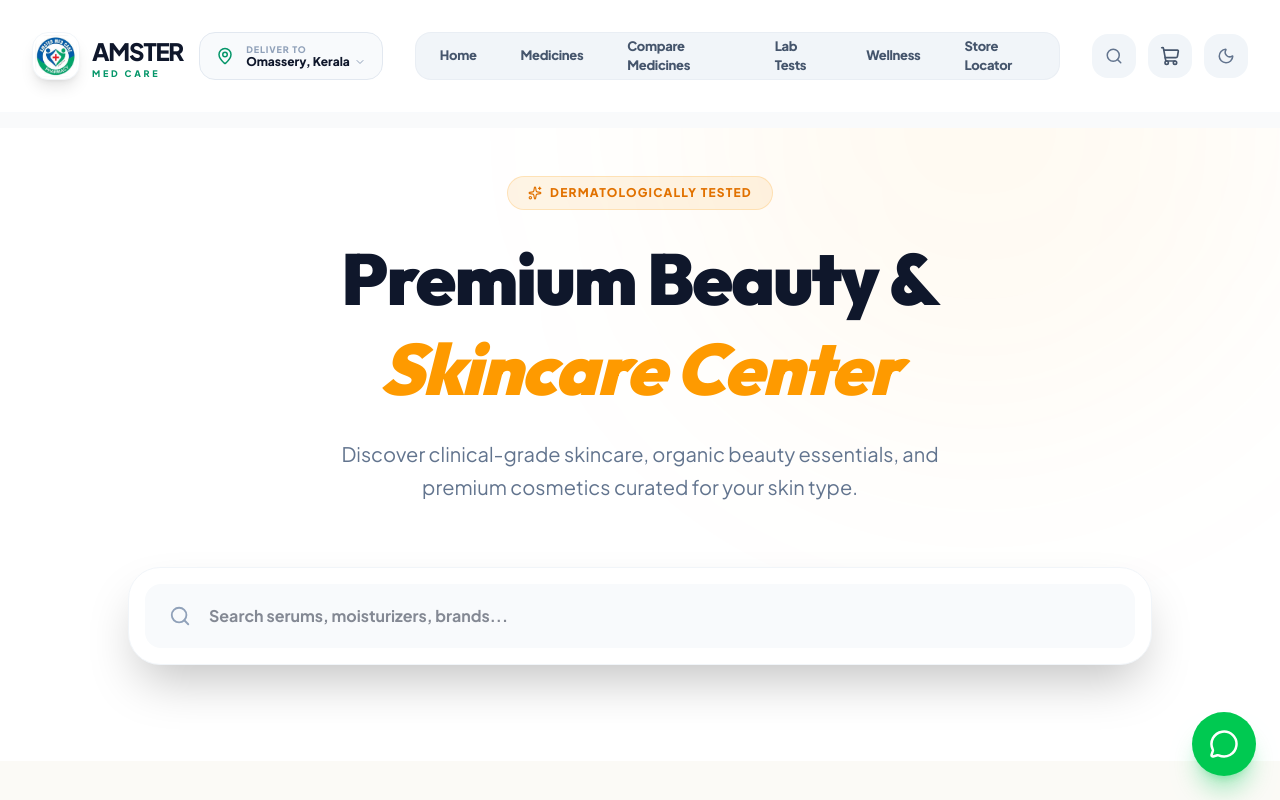
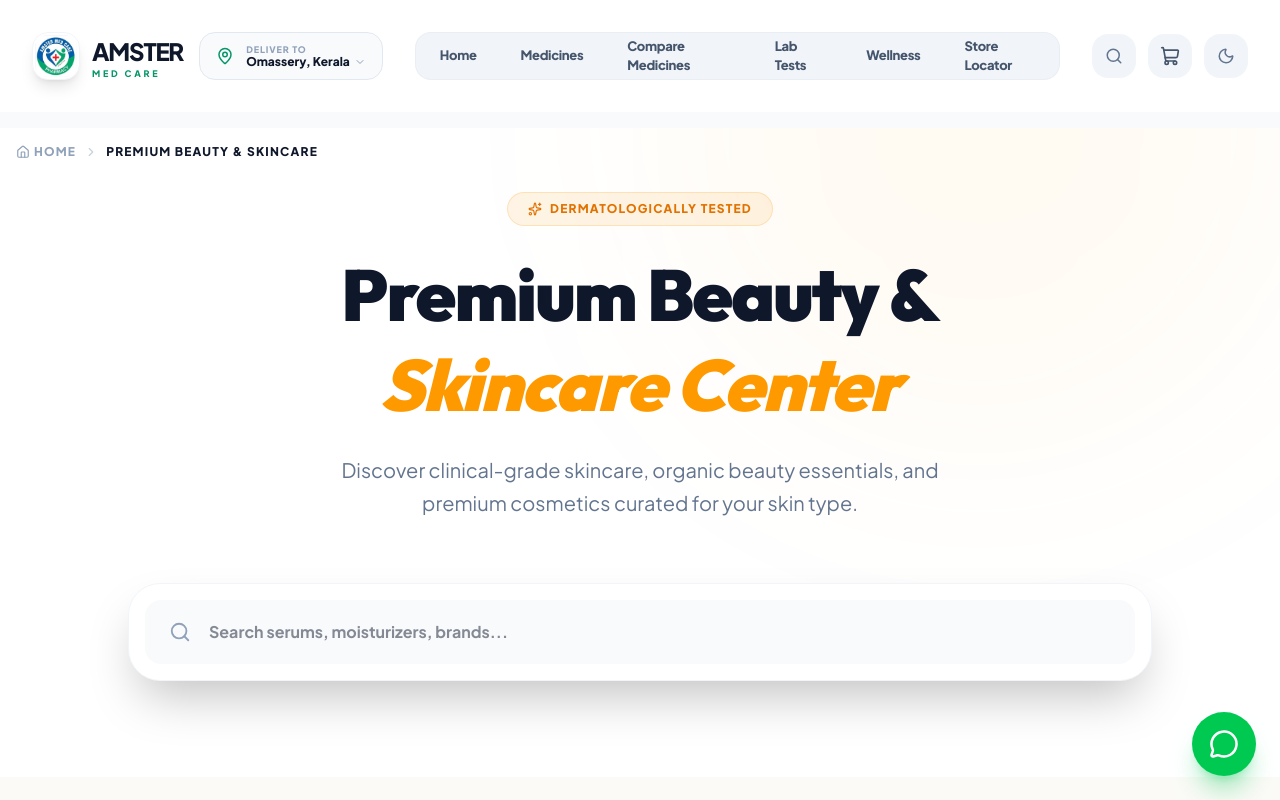
Before and after one commit to ibmdigitech/medical_shop_india, a React (Vite) app: page /cosmetics in a window 1280 px wide. Shown: the top 800 px of the page. Built offline with nearby package versions, Linux system fonts and the light colour scheme.

Commit message:
feat: add Breadcrumbs component and integrate into all category pages

```diff
--- /dev/null
+++ b/src/components/Breadcrumbs.jsx
@@ -0,0 +1,18 @@
+import { Link, useLocation } from 'react-router-dom';
+import { ChevronRight, Home } from 'lucide-react';
+
+export default function Breadcrumbs({ currentPage }) {
+  const location = useLocation();
+
+  return (
+    <div className="w-full py-4 px-4 bg-transparent absolute top-0 left-0 z-20">
+      <div className="max-w-7xl mx-auto flex items-center gap-2 text-xs font-black uppercase tracking-widest text-slate-400">
+        <Link to="/" className="hover:text-primary transition-colors flex items-center gap-1">
+          <Home size={14} /> Home
+        </Link>
+        <ChevronRight size={14} className="opacity-50" />
+        <span className="text-slate-900 dark:text-white">{currentPage}</span>
+      </div>
+    </div>
+  );
+}
--- a/src/pages/AyurvedicPage.jsx
+++ b/src/pages/AyurvedicPage.jsx
@@ -6,6 +6,7 @@ import {
 } from 'lucide-react';
 import { useCart } from '../context/CartContext';
 import CTASection from '../components/CTASection';
+import Breadcrumbs from '../components/Breadcrumbs';
 
 const ayurvedicCategories = ['All', 'Herbal Medicines', 'Organic Supplements', 'Ayurvedic Oils', 'Natural Skincare', 'Wellness Teas', 'Immunity Products'];
 
@@ -78,7 +79,8 @@ export default function AyurvedicPage() {
       </Helmet>
 
       {/* Hero Section */}
-      <section className="relative pt-12 pb-24 px-4 bg-white dark:bg-dark overflow-hidden">
+      <section className="relative pt-16 pb-24 px-4 bg-white dark:bg-dark overflow-hidden">
+        <Breadcrumbs currentPage="Traditional Ayurvedic Wellness" />
         <div className="absolute top-0 right-0 w-[600px] h-[600px] bg-emerald-500/5 rounded-full blur-[120px] -translate-y-1/2" />
 
         <div className="max-w-7xl mx-auto relative z-10">
--- a/src/pages/BabyProductsPage.jsx
+++ b/src/pages/BabyProductsPage.jsx
@@ -6,6 +6,7 @@ import {
 } from 'lucide-react';
 import { useCart } from '../context/CartContext';
 import CTASection from '../components/CTASection';
+import Breadcrumbs from '../components/Breadcrumbs';
 
 const babyCategories = ['All', 'Baby Food', 'Diapers', 'Baby Lotion', 'Feeding Bottles', 'Baby Vitamins', 'Toys & Care'];
 
@@ -78,7 +79,8 @@ export default function BabyProductsPage() {
       </Helmet>
 
       {/* Hero Section */}
-      <section className="relative pt-12 pb-24 px-4 bg-white dark:bg-dark overflow-hidden">
+      <section className="relative pt-16 pb-24 px-4 bg-white dark:bg-dark overflow-hidden">
+        <Breadcrumbs currentPage="Baby Care & Products" />
         <div className="absolute top-0 right-0 w-[600px] h-[600px] bg-rose-500/5 rounded-full blur-[120px] -translate-y-1/2" />
 
         <div className="max-w-7xl mx-auto relative z-10">
--- a/src/pages/CosmeticsPage.jsx
+++ b/src/pages/CosmeticsPage.jsx
@@ -6,6 +6,7 @@ import {
 } from 'lucide-react';
 import { useCart } from '../context/CartContext';
 import CTASection from '../components/CTASection';
+import Breadcrumbs from '../components/Breadcrumbs';
 
 const beautyCategories = ['All', 'Face Care', 'Hair Care', 'Makeup', 'Perfumes', 'Organic Beauty', 'Skin Treatments'];
 
@@ -78,7 +79,8 @@ export default function CosmeticsPage() {
       </Helmet>
 
       {/* Hero Section */}
-      <section className="relative pt-12 pb-24 px-4 bg-white dark:bg-dark overflow-hidden">
+      <section className="relative pt-16 pb-24 px-4 bg-white dark:bg-dark overflow-hidden">
+        <Breadcrumbs currentPage="Premium Beauty & Skincare" />
         <div className="absolute top-0 right-0 w-[600px] h-[600px] bg-amber-500/5 rounded-full blur-[120px] -translate-y-1/2" />
 
         <div className="max-w-7xl mx-auto relative z-10">
--- a/src/pages/CovidSuppliesPage.jsx
+++ b/src/pages/CovidSuppliesPage.jsx
@@ -6,6 +6,7 @@ import {
 } from 'lucide-react';
 import { useCart } from '../context/CartContext';
 import CTASection from '../components/CTASection';
+import Breadcrumbs from '../components/Breadcrumbs';
 
 const covidCategories = ['All', 'Face Masks', 'Hand Sanitizers', 'PPE Kits', 'Thermometers', 'Oximeters', 'Immunity Supplements'];
 
@@ -78,7 +79,8 @@ export default function CovidSuppliesPage() {
       </Helmet>
 
       {/* Hero Section */}
-      <section className="relative pt-12 pb-24 px-4 bg-white dark:bg-dark overflow-hidden">
+      <section className="relative pt-16 pb-24 px-4 bg-white dark:bg-dark overflow-hidden">
+        <Breadcrumbs currentPage="Covid-19 Safety Essentials" />
         <div className="absolute top-0 right-0 w-[600px] h-[600px] bg-teal-500/5 rounded-full blur-[120px] -translate-y-1/2" />
 
         <div className="max-w-7xl mx-auto relative z-10">
--- a/src/pages/GenericMedicinesPage.jsx
+++ b/src/pages/GenericMedicinesPage.jsx
@@ -6,6 +6,7 @@ import {
 } from 'lucide-react';
 import { useCart } from '../context/CartContext';
 import CTASection from '../components/CTASection';
+import Breadcrumbs from '../components/Breadcrumbs';
 
 const genericCategories = ['All', 'Pain Relief', 'Diabetes Care', 'Blood Pressure', 'Antibiotics', 'Vitamins', 'Daily Care'];
 
@@ -78,7 +79,8 @@ export default function GenericMedicinesPage() {
       </Helmet>
 
       {/* Hero Section */}
-      <section className="relative pt-12 pb-24 px-4 bg-white dark:bg-dark overflow-hidden">
+      <section className="relative pt-16 pb-24 px-4 bg-white dark:bg-dark overflow-hidden">
+        <Breadcrumbs currentPage="Generic Medicines" />
         <div className="absolute top-0 right-0 w-[600px] h-[600px] bg-indigo-500/5 rounded-full blur-[120px] -translate-y-1/2" />
 
         <div className="max-w-7xl mx-auto relative z-10">
--- a/src/pages/MedicinesPage.jsx
+++ b/src/pages/MedicinesPage.jsx
@@ -10,6 +10,7 @@ import {
 import { products } from '../data/products';
 import { useCart } from '../context/CartContext';
 import CTASection from '../components/CTASection';
+import Breadcrumbs from '../components/Breadcrumbs';
 
 const categories = ['All', 'Medicines', 'Wellness', 'Devices', 'Ayurvedic', 'Baby'];
 
@@ -36,7 +37,8 @@ export default function MedicinesPage() {
       </Helmet>
 
       {/* Modern Header Section */}
-      <section className="relative pt-12 pb-24 px-4 bg-white dark:bg-dark overflow-hidden">
+      <section className="relative pt-16 pb-24 px-4 bg-white dark:bg-dark overflow-hidden">
+        <Breadcrumbs currentPage="Medicines" />
         {/* Background Patterns */}
         <div className="absolute inset-0 opacity-[0.03] dark:opacity-[0.05] pointer-events-none"
              style={{ backgroundImage: 'radial-gradient(#059669 1px, transparent 1px)', backgroundSize: '40px 40px' }} />
--- a/src/pages/SurgicalsPage.jsx
+++ b/src/pages/SurgicalsPage.jsx
@@ -6,6 +6,7 @@ import {
 } from 'lucide-react';
 import { useCart } from '../context/CartContext';
 import CTASection from '../components/CTASection';
+import Breadcrumbs from '../components/Breadcrumbs';
 
 const surgicalCategories = ['All', 'Surgical Instruments', 'Gloves & Masks', 'Diagnostic Devices', 'Hospital Furniture', 'First Aid Supplies', 'Medical Consumables'];
 
@@ -78,7 +79,8 @@ export default function SurgicalsPage() {
       </Helmet>
 
       {/* Hero Section */}
-      <section className="relative pt-12 pb-24 px-4 bg-white dark:bg-dark overflow-hidden">
+      <section className="relative pt-16 pb-24 px-4 bg-white dark:bg-dark overflow-hidden">
+        <Breadcrumbs currentPage="Surgicals & Medical Equipment" />
         <div className="absolute top-0 right-0 w-[600px] h-[600px] bg-blue-600/5 rounded-full blur-[120px] -translate-y-1/2" />
 
         <div className="max-w-7xl mx-auto relative z-10">
--- a/src/pages/VeterinaryPage.jsx
+++ b/src/pages/VeterinaryPage.jsx
@@ -9,6 +9,7 @@ import {
 } from 'lucide-react';
 import { useCart } from '../context/CartContext';
 import CTASection from '../components/CTASection';
+import Breadcrumbs from '../components/Breadcrumbs';
 
 const petCategories = ['All', 'Dog Care', 'Cat Care', 'Bird Care', 'Livestock Care', 'Pet Nutrition', 'Veterinary Medicines'];
 
@@ -90,7 +91,8 @@ export default function VeterinaryPage() {
       </Helmet>
 
       {/* Hero Section */}
-      <section className="relative pt-12 pb-24 px-4 bg-white dark:bg-dark overflow-hidden">
+      <section className="relative pt-16 pb-24 px-4 bg-white dark:bg-dark overflow-hidden">
+        <Breadcrumbs currentPage="Veterinary & Animal Healthcare" />
         <div className="absolute top-0 left-0 w-[600px] h-[600px] bg-secondary/5 rounded-full blur-[120px] -translate-y-1/2" />
 
         <div className="max-w-7xl mx-auto relative z-10">
```
